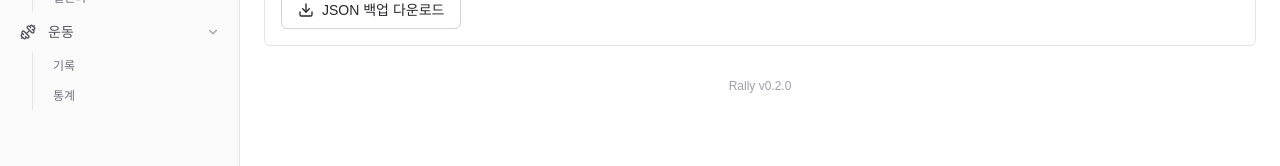
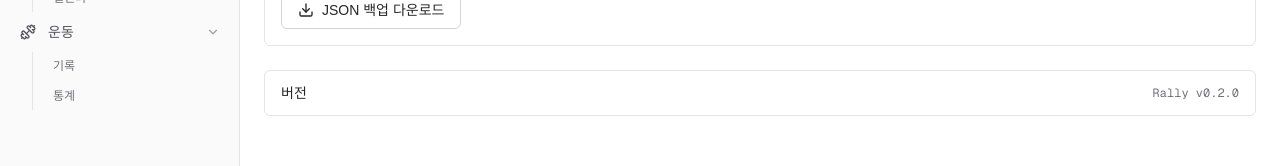
Before and after one commit to alstjddl0513-sys/personal_routine_site, a Next.js app in the folder apps/web/: page /settings in a window 1280 px wide. Shown: the part 242-408 px from the top of the page. Built offline with nearby package versions, Linux system fonts and the light colour scheme.

Commit message:
chore(web): 설정 페이지 버전 표시를 카드형 박스로 폴리싱
footer 텍스트만 있던 걸 다른 섹션과 동일한 border+padding 박스로 전환.
좌측 '버전' 라벨 + 우측 monospace 'Rally vX.Y.Z' 배치, zinc 톤/다크모드 유지.

```diff
--- a/apps/web/src/app/settings/page.tsx
+++ b/apps/web/src/app/settings/page.tsx
@@ -42,9 +42,14 @@ export default function SettingsPage() {
         <BackupButton />
       </section>
 
-      <footer className="mt-2 text-center text-xs text-zinc-400 dark:text-zinc-600">
-        Rally v{APP_VERSION}
-      </footer>
+      <section className="flex items-center justify-between rounded-md border border-zinc-200 bg-white px-4 py-3 dark:border-zinc-800 dark:bg-zinc-950">
+        <span className="text-sm font-medium text-zinc-800 dark:text-zinc-200">
+          버전
+        </span>
+        <span className="font-mono text-xs text-zinc-500 dark:text-zinc-400">
+          Rally v{APP_VERSION}
+        </span>
+      </section>
     </div>
   );
 }
```
